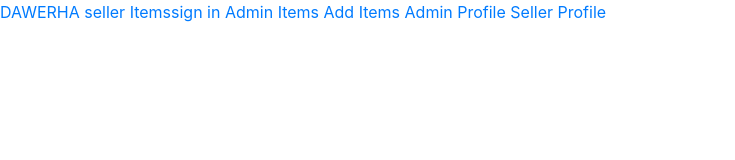
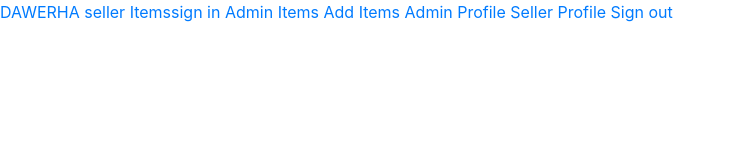
Before and after one commit to thesis-project-AASSR/front-end-react-website, a React (Create React App) app: page / in a window 1280 px wide. Shown: the top 160 px of the page, without its empty margins (0-735 px from the left). Built offline with nearby package versions, Linux system fonts and the light colour scheme.

Commit message:
sign-out

```diff
--- a/src/components/NavBar&homepage/navbar.js
+++ b/src/components/NavBar&homepage/navbar.js
@@ -23,6 +23,7 @@ export default class Navbar extends Component {
     <Link to="/AddItems"> Add Items </Link>
     <Link to="/AdminProfile"> Admin Profile </Link>
     <Link to="/SellerProfile"> Seller Profile </Link>
+    <Link to="/" onClick={() => {localStorage.removeItem('token'); window.location.reload()}}> Sign out </Link>
 
     </nav>
     </div>
```
Also changed, not shown: 1 other file (tests, documents, lock files or other folders).
